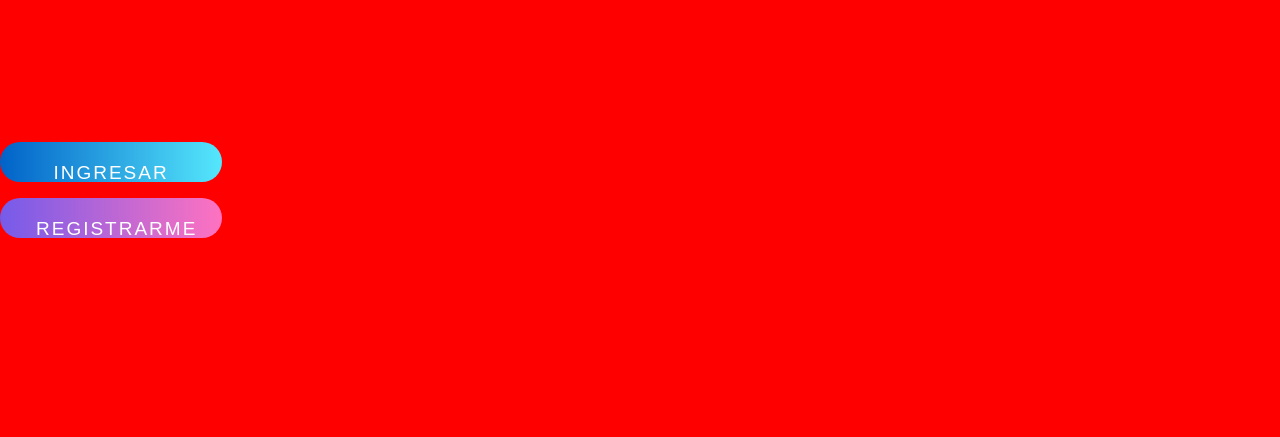
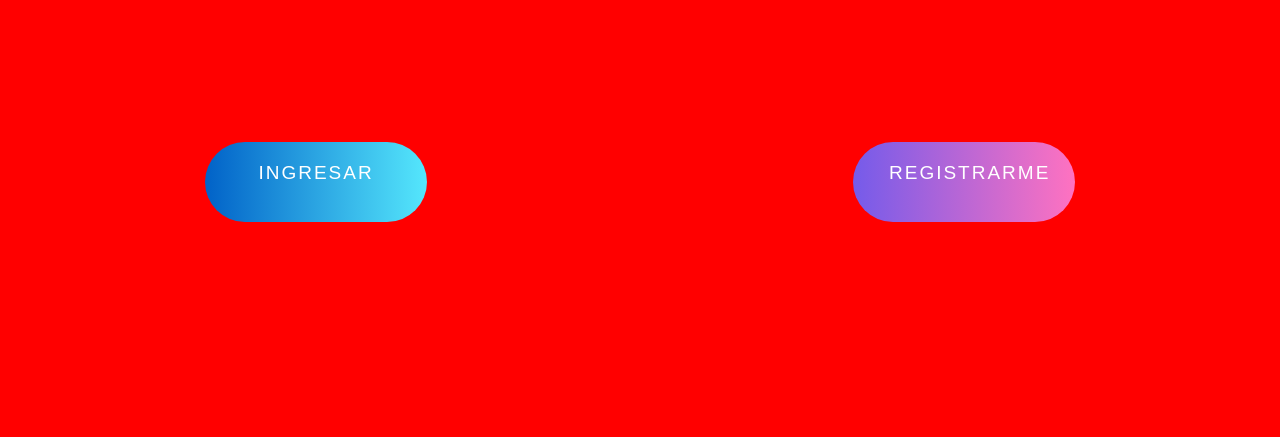
Before and after one commit to HeNaOhJ/PG, a PHP site: page / in a window 1280 px wide. Shown: the part 418-855 px from the top of the page. Run offline with PHP 8.4, Linux system fonts and the light colour scheme.

Commit message:
Update estilos.css

```diff
--- a/estilos.css
+++ b/estilos.css
@@ -177,7 +177,8 @@ top: -71px;
     display: grid;
     bottom: 30%;
     text-align: -webkit-center;
-    grid-template-columns: max-content;
+    grid-template-columns: 1fr 1fr;
     gap: 1em;
     height: 10%;
+    justify-items: center;
 }
```
